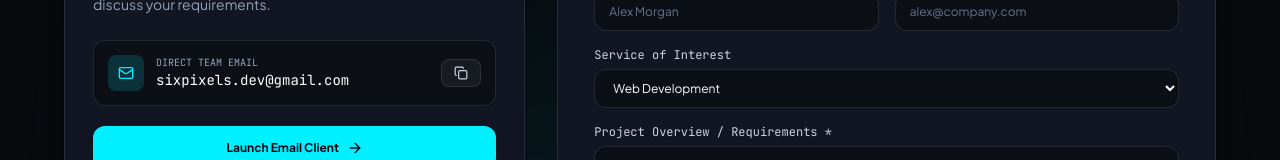
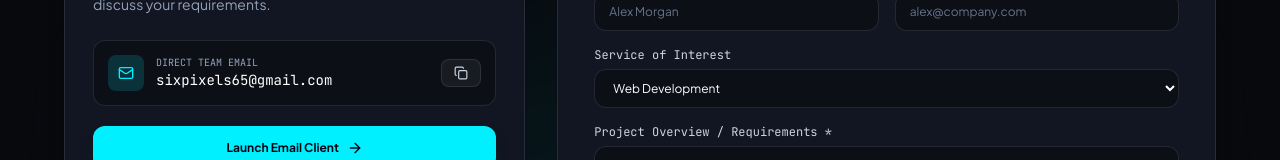
Before and after one commit to HBN-AMD/personal-portfolio, a React (Vite) app: page / in a window 1280 px wide. Shown: the part 8912-9072 px from the top of the page. Built offline with nearby package versions, Linux system fonts and the light colour scheme.

Commit message:
Update official contact email to sixpixels65@gmail.com

```diff
--- a/src/components/Contact.jsx
+++ b/src/components/Contact.jsx
@@ -9,7 +9,7 @@ export default function Contact() {
   const [clientEmail, setClientEmail] = useState('');
   const [clientMessage, setClientMessage] = useState('');
 
-  const teamEmail = "sixpixels.dev@gmail.com";
+  const teamEmail = "sixpixels65@gmail.com";
 
   const handleCopy = () => {
     navigator.clipboard.writeText(teamEmail);
```
